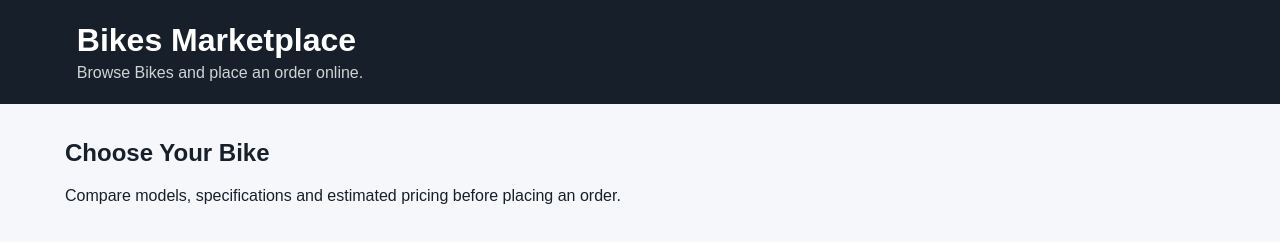
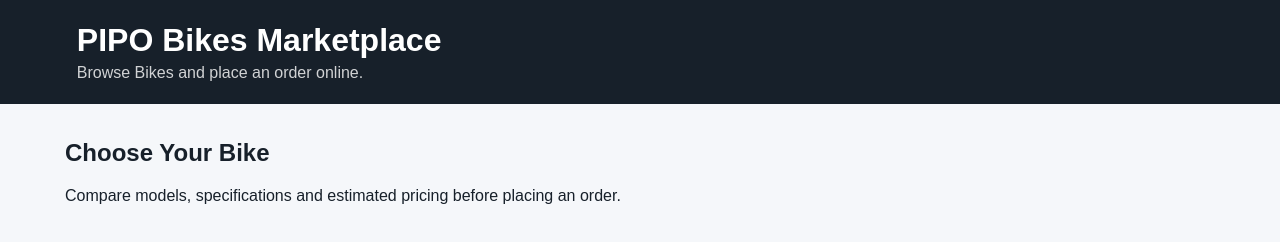
Before and after one commit to zubii36/PIPOBikeSellers, a website: page public/index.html in a window 1280 px wide. Drawn offline with Linux system fonts and the light colour scheme; no server answers.

Commit message:
Update website branding to PIPO Bike Sellers

```diff
--- a/public/index.html
+++ b/public/index.html
@@ -3,13 +3,13 @@
 <head>
   <meta charset="UTF-8">
   <meta name="viewport" content="width=device-width, initial-scale=1.0">
-  <title>Bikes Order Platform</title>
+  <title>PIPO Bike Sellers</title>
   <link rel="stylesheet" href="styles.css">
 </head>
 <body>
   <header class="topbar">
     <div>
-      <h1>Bikes Marketplace</h1>
+      <h1>PIPO Bikes Marketplace</h1>
       <p>Browse Bikes and place an order online.</p>
     </div>
   </header>
```
